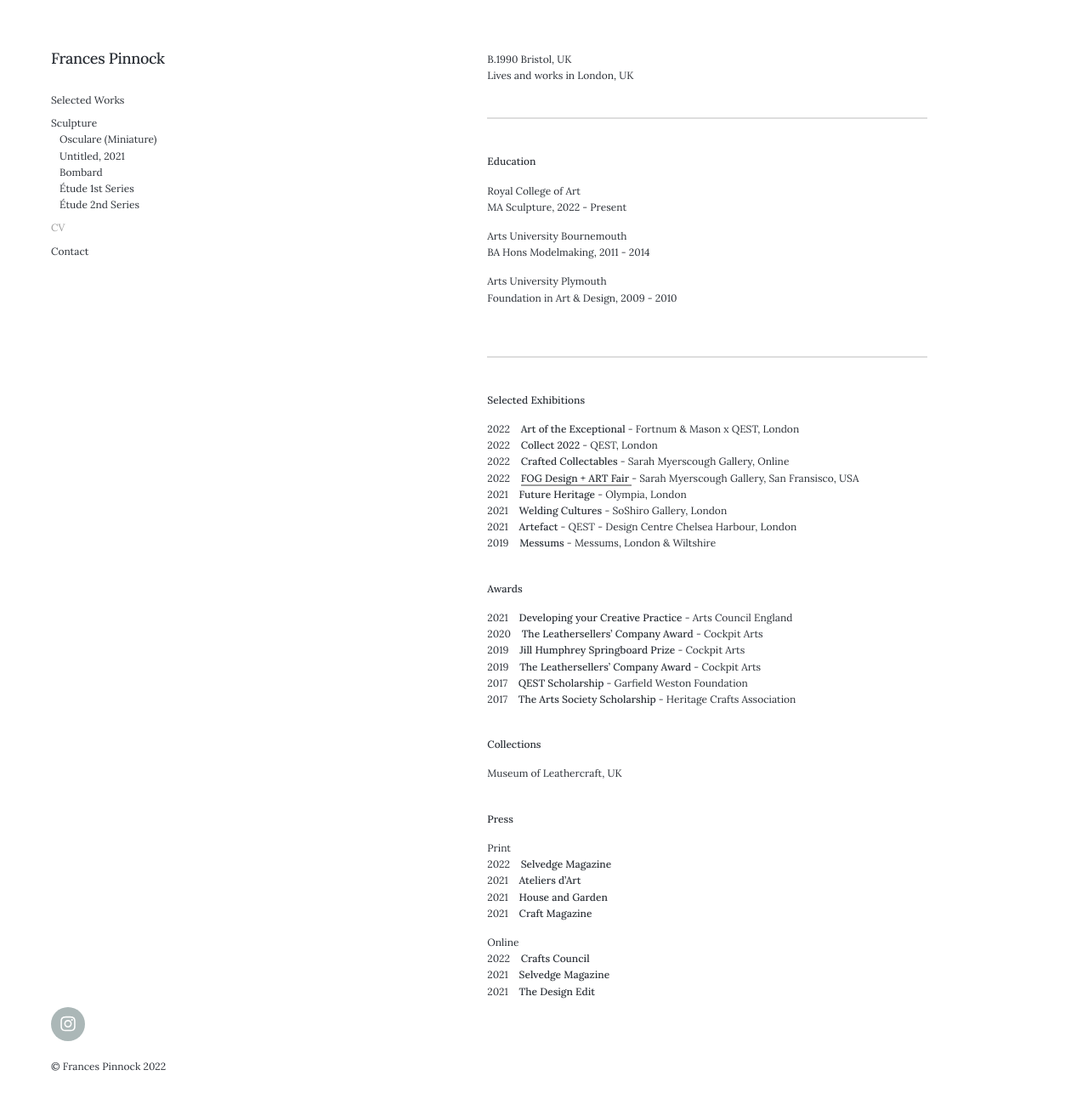
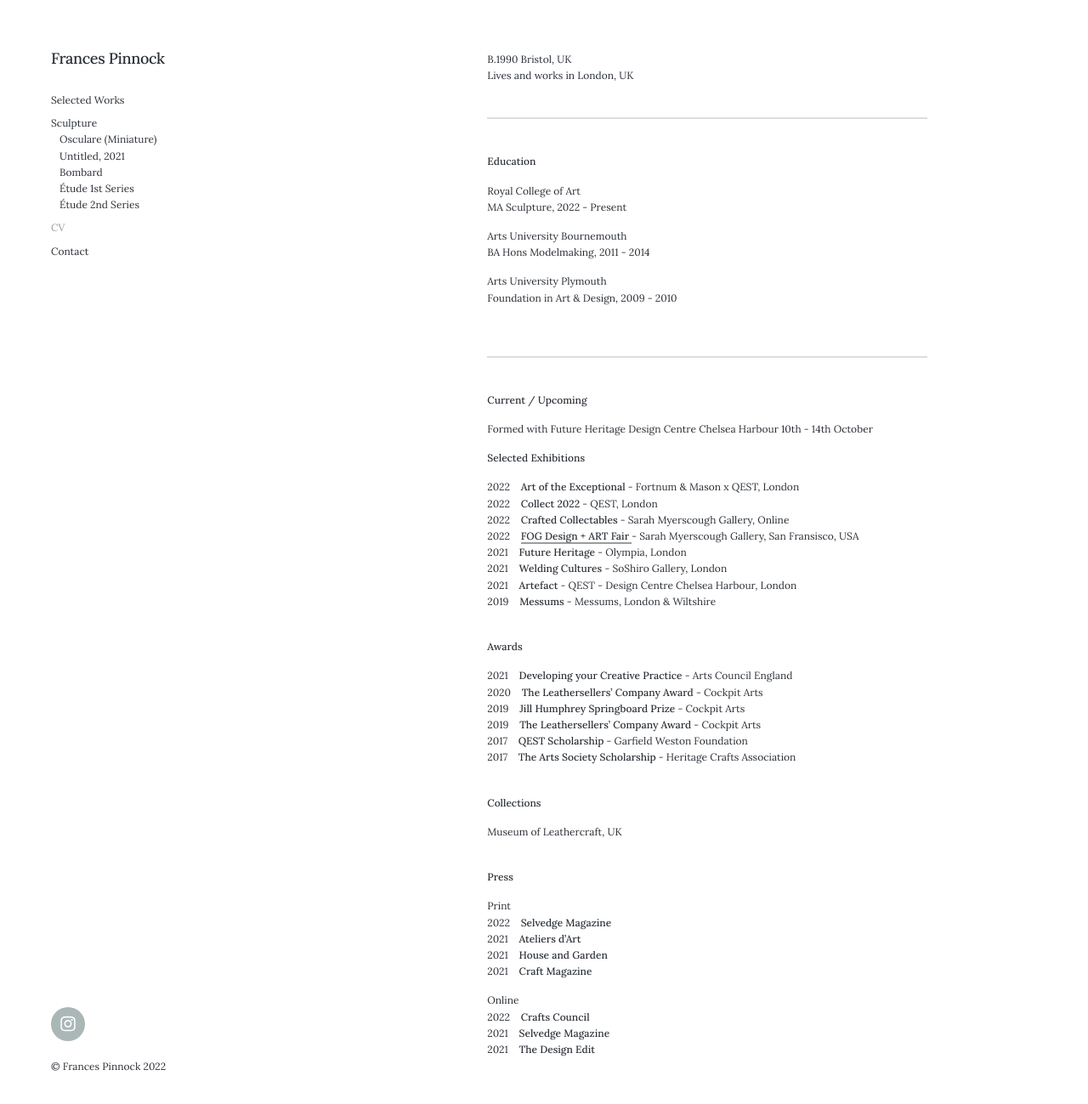
Before and after one commit to francespinnock/francespinnock.github.io, a Jekyll site: the page built from _pages/cv.md, in a window 1280 px wide and 1304 px high. Shown: the top 1299 px of the window at 85% size. Built offline with Jekyll 4.4.1, drawn with Linux system fonts in a browser that asks for light colours; nearby versions of some CDN libraries.

Commit message:
Update cv.md

```diff
--- a/_pages/cv.md
+++ b/_pages/cv.md
@@ -21,6 +21,14 @@ Foundation in Art & Design, 2009 - 2010
 <br />
 
 <hr />
+
+
+**Current / Upcoming**
+
+Formed with Future Heritage
+Design Centre Chelsea Harbour
+10th - 14th October
+<br />
 
 
 **Selected Exhibitions**
```
